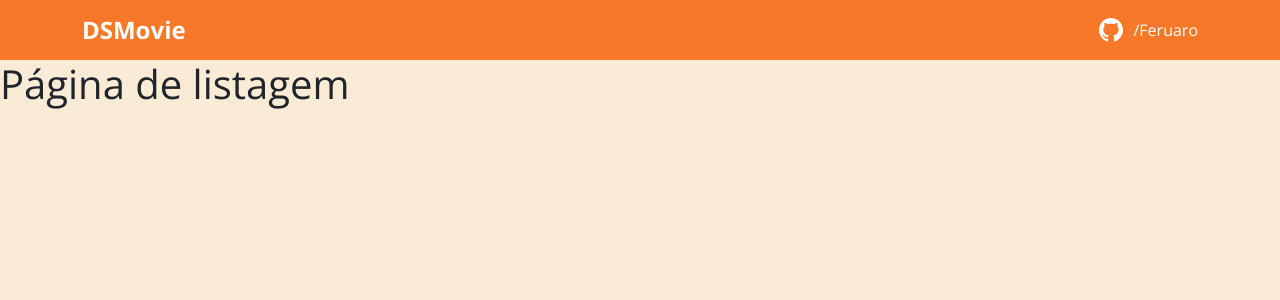
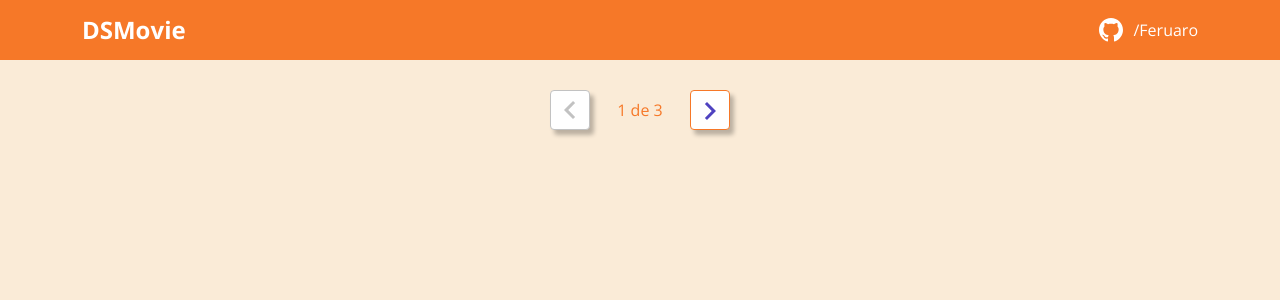
Before and after one commit to Feruaro/dsmovie, a React (Create React App) app in the folder frontend/: page / in a window 1280 px wide. Shown: the top 300 px of the page. Built offline with nearby package versions, Linux system fonts and the light colour scheme.

Commit message:
Pagination layout

```diff
--- /dev/null
+++ b/frontend/src/components/Pagination/index.tsx
@@ -0,0 +1,21 @@
+import {ReactComponent as Arrow} from 'assets/img/arrow.svg';
+import './style.css';
+
+function Pagination() {
+
+    return (
+        <div className="dsmovie-pagination-container">
+            <div className="dsmovie-pagination-box">
+                <button className="dsmovie-pagination-button" disabled={true} >
+                    <Arrow />
+                </button>
+                <p>{`${1} de ${3}`}</p>
+                <button className="dsmovie-pagination-button" disabled={false} >
+                    <Arrow className="dsmovie-flip-horizontal" />
+                </button>
+            </div>
+        </div>
+    );
+}
+
+export default Pagination;
--- /dev/null
+++ b/frontend/src/components/Pagination/style.css
@@ -0,0 +1,63 @@
+.dsmovie-pagination-container {
+    padding: 30px 0;
+    display: flex;
+    justify-content: center;
+    align-items: center;
+}
+
+.dsmovie-pagination-box {
+    width: 180px;
+    display: flex;
+    justify-content: space-between;
+    align-items: center;
+}
+
+.dsmovie-pagination-box form {
+    width: 100%;
+    display: flex;
+}
+
+.dsmovie-pagination-button {
+    width: 40px;
+    height: 40px;
+    border-radius: 4px;
+    background-color: #fff;
+    display: flex;
+    justify-content: center;
+    align-items: center;
+    border: 1px solid var(--color-primary);
+    cursor: pointer;
+    box-shadow: 4px 5px 4px rgba(0, 0, 0, 0.25);
+}
+
+.dsmovie-pagination-button:hover {
+    background-color: rgba(220, 220, 200, 0.5);
+}
+
+.dsmovie-pagination-button:disabled:hover  {
+    background-color: #fff;
+}
+
+
+.dsmovie-pagination-button svg {
+    filter: brightness(0) saturate(100%) invert(26%) sepia(19%) saturate(7395%) hue-rotate(234deg) brightness(89%) contrast(92%);
+}
+
+.dsmovie-pagination-button:disabled {
+    border: 1px solid #c2c2c2;
+    cursor: unset;
+}
+
+.dsmovie-pagination-button:disabled svg {
+    filter: none;
+}
+
+.dsmovie-pagination-container p {
+    margin: 0;
+    font-size: 16px;
+    color: var(--color-primary);
+}
+
+.dsmovie-flip-horizontal {
+    transform: rotate(180deg);
+}
--- a/frontend/src/pages/Form/style.css
+++ b/frontend/src/pages/Form/style.css
@@ -61,9 +61,8 @@
     align-items: center;
     justify-content: center;
     border: none;
-    cursor: pointer;
-    position: relative;
     box-shadow: 4px 5px 4px rgba(0, 0, 0, 0.25);
+    margin-top: 1rem;
 }
 
 .dsmovie-btn:hover {
--- a/frontend/src/pages/Listing/index.tsx
+++ b/frontend/src/pages/Listing/index.tsx
@@ -1,7 +1,9 @@
+import Pagination from "components/Pagination";
+
 function Listing() {
 
     return (
-        <h1>Página de listagem</h1>
+        <Pagination />
     )
 }
 
```
Also changed, not shown: frontend/src/assets/img/arrow.svg (added).
